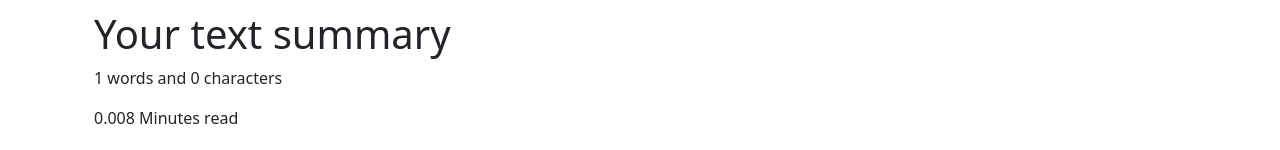
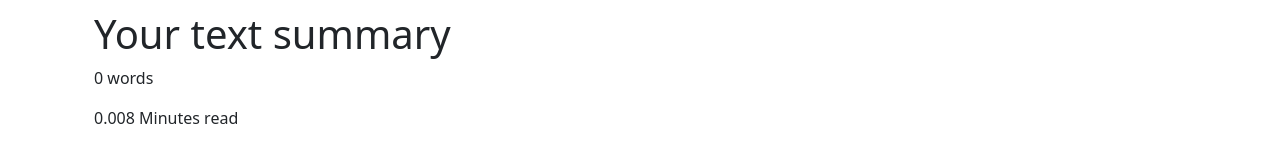
Before and after one commit to saurabhraj18/react-text-analyzer, a React (Create React App) app: page / in a window 1280 px wide. Shown: the part 634-784 px from the top of the page. Built offline with nearby package versions, Linux system fonts and the light colour scheme.

Commit message:
Fixed alerts and empty text handling

```diff
--- a/src/Components/TextForm.js
+++ b/src/Components/TextForm.js
@@ -1,29 +1,39 @@
 import React, { useState } from "react";
 
 export default function TextForm(props) {
+
+    const isTextEmpty = () => {
+  return text.trim().length === 0;
+};
+
     const handleUpClick = () => {
         //console.log("Uppercase was clicked" + text);
+        if (isTextEmpty()) return;
         let newText = text.toUpperCase();
         setText(newText)
         props.showAlert("Converted to Uppercase!", "Success");
     };
      const handleLoClick = () => {
         //console.log("Uppercase was clicked" + text);
+        if (isTextEmpty()) return;
         let newText = text.toLowerCase();
         setText(newText)
         props.showAlert("Converted to Lowercase!", "Success");
     };
     const handleClearText = () => {
+    if (isTextEmpty()) return;
   setText("");
   props.showAlert("Text has been Cleared!", "Success");
 };
 
 const handleCopyText = () => {
+if (isTextEmpty()) return;
   navigator.clipboard.writeText(text);
   props.showAlert("Copied!", "Success");
 };
 
 const handleExtraSpaces = () => {
+if (isTextEmpty()) return;
   let newText = text.split(/\s+/).join(" ");
   setText(newText);
   props.showAlert("Extra Space removed!", "Success");
@@ -71,7 +81,14 @@ const handleExtraSpaces = () => {
         </div>
         <div className="container my-2">
             <h1>Your text summary</h1>
-            <p>{text.split(" ").length} words and {text.length} characters</p>
+            <p>
+  {
+    text.trim() === ""
+      ? 0
+      : text.trim().split(/\s+/).length
+  } words
+</p>
+
             <p>{0.008 * text.split(" ").length} Minutes read</p>
             <h2>preview</h2>
             <p>{text}</p>
```
